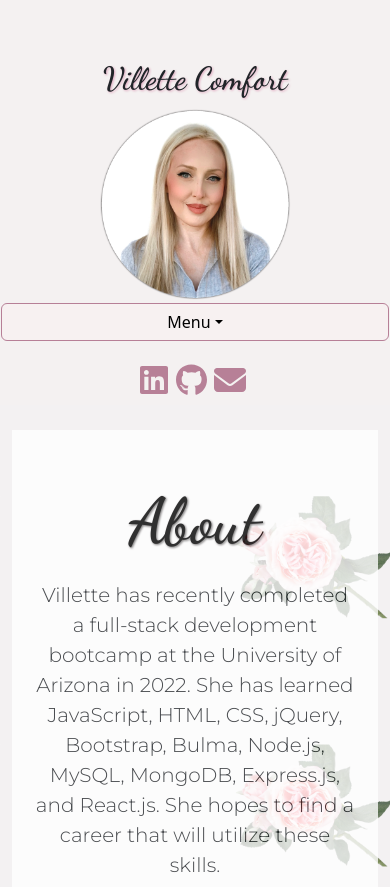
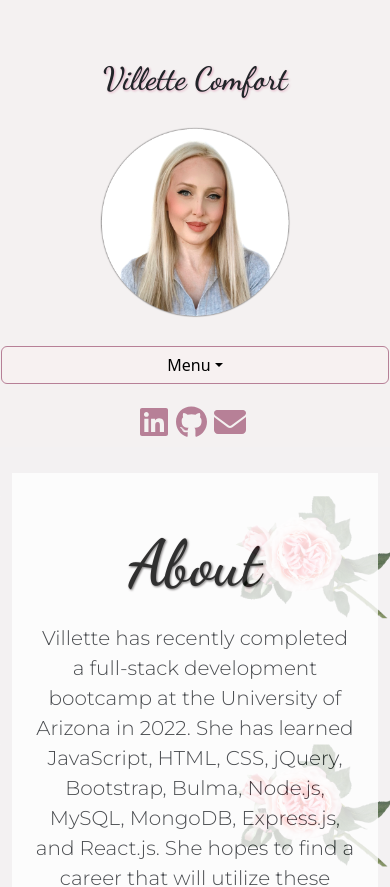
Before and after one commit to villettec/M20C-React_Portfolio, a React (Create React App) app: page / in a window 390 px wide. Shown: the top 887 px of the page. Built offline with nearby package versions, Linux system fonts and the light colour scheme.

Commit message:
Adding mobile responsiveness

```diff
--- a/src/style.css
+++ b/src/style.css
@@ -329,6 +329,8 @@ and (max-width : 440px) {
         filter: none;
     }
     .profile-pic {
+        margin-top: 3vh;
+        margin-bottom: 3vh;
         width:50%;
         height: auto;
     }
@@ -380,6 +382,9 @@ and (max-width : 440px) {
         margin-right: 3vw;
         filter: none;
     }
+    .resume-pic {
+        width: 80vw;
+    }
     .contact-section {
         margin-top: 3vh;;
         margin-left: 3vw;
```
